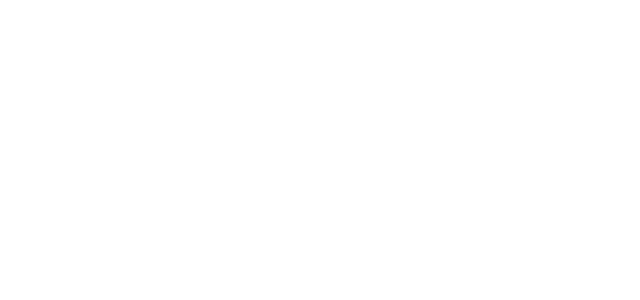
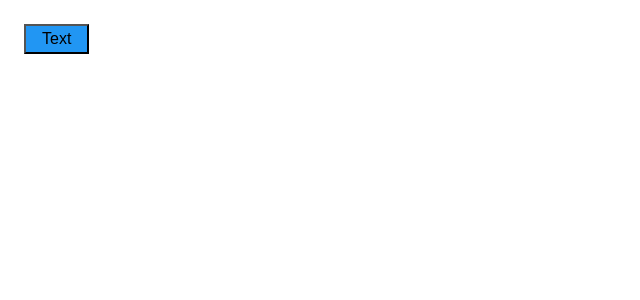
Before and after one commit to simofilahi/Dashboard, a React (Create React App) app: page / in a window 1280 px wide. Shown: the top 300 px of the page, without its empty margins (0-640 px from the left). Built offline with nearby package versions, Linux system fonts and the light colour scheme.

Commit message:
add style component of button

```diff
--- /dev/null
+++ b/src/components/atoms/Button.tsx
@@ -0,0 +1,13 @@
+import styled from "styled-components";
+
+const Button = (props: any) => {
+  const Button = styled.button`
+    background: ${({ theme }) => theme.palette.blue.main};
+    font-size: 1rem;
+    padding: 0.25rem 1rem;
+    margin: 1rem;
+  `;
+  return <Button>{props.children}</Button>;
+};
+
+export default Button;
--- a/src/pages/index.tsx
+++ b/src/pages/index.tsx
@@ -1,8 +1,11 @@
 import { ThemeProvider } from "styled-components";
 import theme from "src/themes";
+import Button from "src/components/atoms/Button";
 
 function App() {
-  return <ThemeProvider theme={theme}></ThemeProvider>;
+  return <ThemeProvider theme={theme}>
+    <Button>Text</Button>
+  </ThemeProvider>;
 }
 
 export default App;
```
Also changed, not shown: 1 other file (tests, documents, lock files or other folders).
